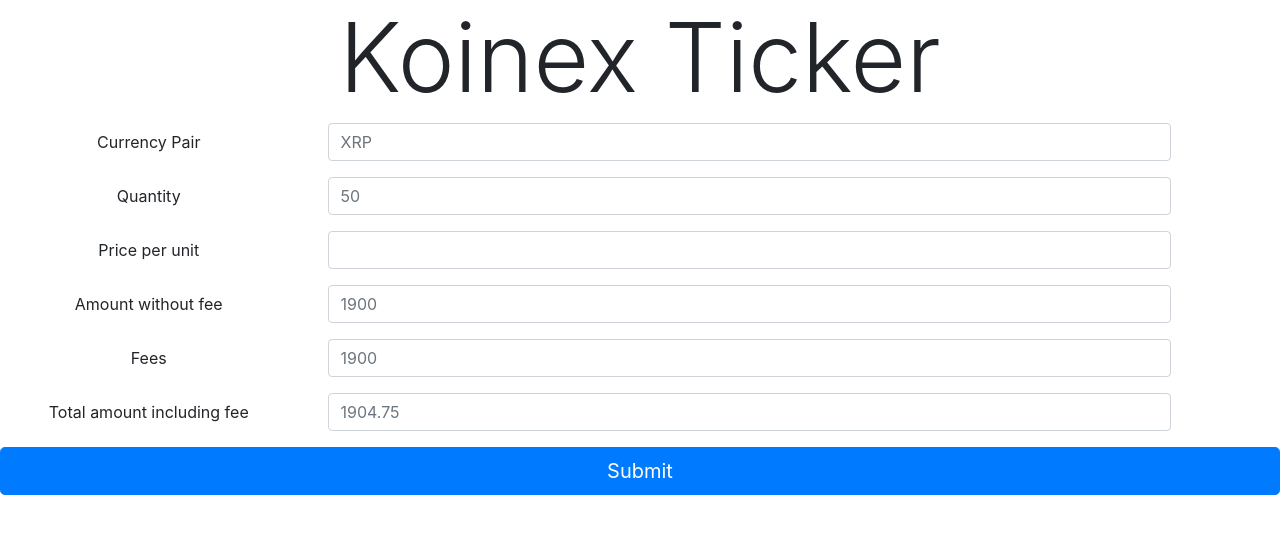
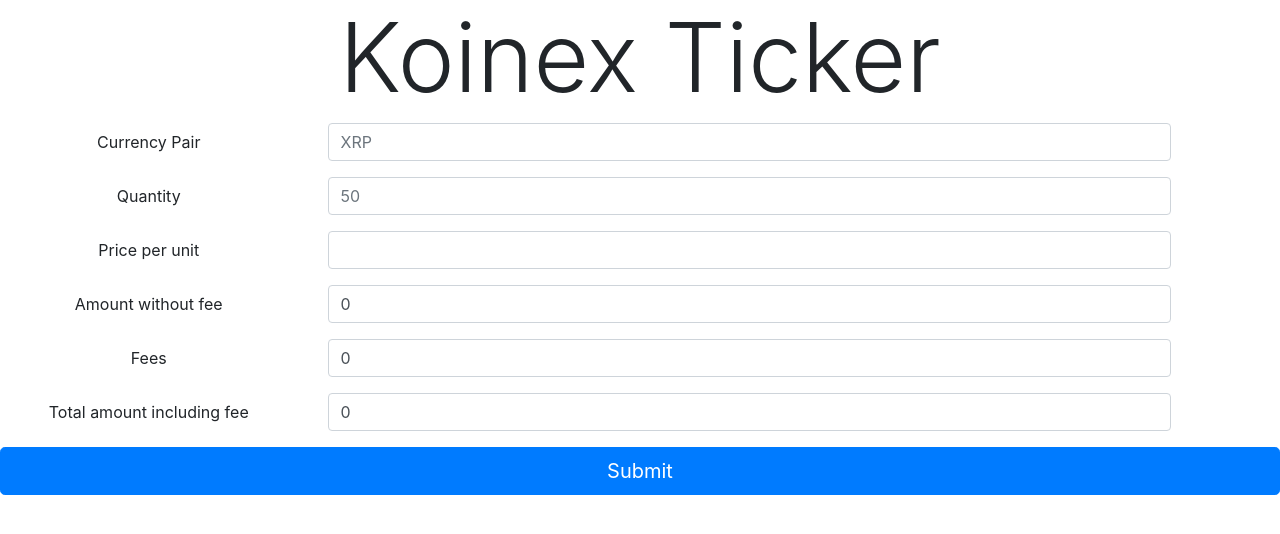
Before and after one commit to mdarif/crypto-folio, a React (Create React App) app: page / in a window 1280 px wide. Shown: the top 534 px of the page. Built offline with nearby package versions, Linux system fonts and the light colour scheme.

Commit message:
Basic validations are in place for form.

```diff
--- a/src/js/add-transaction.js
+++ b/src/js/add-transaction.js
@@ -1,43 +1,170 @@
-import React from 'react'
+import React, { Component } from 'react'
 import '../css/bootstrap.min.css'
 
-export default class AddTransaction extends React.Component {
+export default class AddTransaction extends Component {
+
+  constructor(props) {
+    super(props)
+
+    this.state = {
+      pair: '',
+      quantity: '',
+      pricePerUnit: '',
+      amountWithoutFee: 0,
+      fees: 0,
+      totalAmountIncludingFee: 0,
+
+      errors: []
+    }
+
+    this.handleChange = this.handleChange.bind(this)
+    this.handleSubmit = this.handleSubmit.bind(this)
+  }
+
+  validate(pair, quantity, pricePerUnit, amountWithoutFee, fees, totalAmountIncludingFee) {
+    // we are going to store errors for all fields
+    // in a signle array
+    const errors = [];
+
+      if (pair.length === 0) {
+        errors.push("Curreny Pair can't be empty");
+      }
+      if (quantity.length === 0) {
+        errors.push("Quantity can't be empty");
+      }
+      if (pricePerUnit.length === 0) {
+        errors.push("Price per unit can't be empty");
+      }
+
+    return errors;
+  }
+
+  handleChange(event) {
+    const target = event.target
+    const value = target.value
+    const name = target.name
+
+    this.setState({
+      [name]: value
+    });
+
+    console.log("handleChange this.state>>>>", this.state)
+  }
+
+  handleSubmit (event) {
+    event.preventDefault();
+
+    const {
+      pair,
+      quantity,
+      pricePerUnit,
+      amountWithoutFee,
+      fees,
+      totalAmountIncludingFee
+    } = this.state
+
+    const errors = this.validate(pair, quantity, pricePerUnit, amountWithoutFee, fees, totalAmountIncludingFee);
+
+    console.log("errors.length", errors.length)
+
+    if (errors.length > 0) {
+      this.setState({ errors });
+      return;
+    } else {
+      console.log("Submit the data!!!!")
+    }
+  }
+
     render() {
-        return <form>
+        const { errors } = this.state
+
+        return <form onSubmit={this.handleSubmit}>
+
+              {errors.map(error => (
+                <div className="alert alert-danger" role="alert" key={error}>
+                  {error}
+                </div>
+              ))}
+
               <div className="form-group row">
                 <label htmlFor="pair-text-input" className="col-3 col-form-label">Currency Pair</label>
                 <div className="col-8">
-              <input className="form-control" type="text" placeholder="XRP" id="pair-text-input" />
+                  <input
+                    name="pair"
+                    className="form-control"
+                    type="text"
+                    placeholder="XRP"
+                    value={this.state.pair}
+                    onChange={this.handleChange}
+                    id="pair-text-input"
+                  />
                 </div>
               </div>
               <div className="form-group row">
                 <label htmlFor="quantity-input" className="col-3 col-form-label">Quantity</label>
                 <div className="col-8">
-              <input className="form-control" type="text" placeholder="50" id="quantity-input" />
+                  <input
+                    name = "quantity"
+                    className="form-control"
+                    type="number"
+                    placeholder="50"
+                    value={this.state.quantity}
+                    onChange={this.handleChange}
+                    id="quantity-input"
+                  />
                 </div>
               </div>
               <div className="form-group row">
                 <label htmlFor="price-per-unit-input" className="col-3 col-form-label">Price per unit</label>
                 <div className="col-8">
-              <input className="form-control" type="text" placeholder="" id="price-per-unit-input" />
+                  <input
+                    name="pricePerUnit"
+                    className="form-control"
+                    type="number"
+                    placeholder=""
+                    value={this.state.pricePerUnit}
+                    onChange={this.handleChange}
+                    id="price-per-unit-input"
+                  />
                 </div>
               </div>
               <div className="form-group row">
                 <label htmlFor="amount-without-fee-input" className="col-3 col-form-label">Amount without fee</label>
                 <div className="col-8">
-              <input className="form-control" type="text" placeholder="1900" id="amount-without-fee-input" />
+                  <input
+                    name="amountWithoutFee"
+                    className="form-control"
+                    type="number"
+                    placeholder="1900"
+                    value={this.state.amountWithoutFee}
+                    id="amount-without-fee-input"
+                  />
                 </div>
               </div>
               <div className="form-group row">
                 <label htmlFor="fees-input" className="col-3 col-form-label">Fees</label>
                 <div className="col-8">
-              <input className="form-control" type="text" placeholder="1900" id="fees-input" />
+                  <input
+                    name="fees"
+                    className="form-control"
+                    type="number"
+                    placeholder="1900"
+                    value={this.state.fees}
+                    id="fees-input"
+                  />
                 </div>
               </div>
               <div className="form-group row">
                 <label htmlFor="total-inlcuding-fees-input" className="col-3 col-form-label">Total amount including fee</label>
                 <div className="col-8">
-              <input className="form-control" type="number" placeholder="1904.75" id="total-inlcuding-fees-input" />
+                  <input
+                    name="totalAmountIncludingFee"
+                    className="form-control"
+                    type="number"
+                    placeholder="1904.75"
+                    value={this.state.totalAmountIncludingFee}
+                    id="total-inlcuding-fees-input"
+                  />
                 </div>
               </div>
               <button type="submit" className="btn btn-primary btn-lg btn-block">Submit</button>
--- a/src/js/simple-table.js
+++ b/src/js/simple-table.js
@@ -1,7 +1,7 @@
-import React from 'react';
+import React, { Component } from 'react';
 import '../css/bootstrap.min.css';
 
-export default class SimpleTable extends React.Component {
+export default class SimpleTable extends Component {
   render() {
     return <table className="table table-striped table-dark">
     <thead>
```
Also changed, not shown: 1 other file (tests, documents, lock files or other folders). Lines whose indentation alone changed are shown as unchanged.
